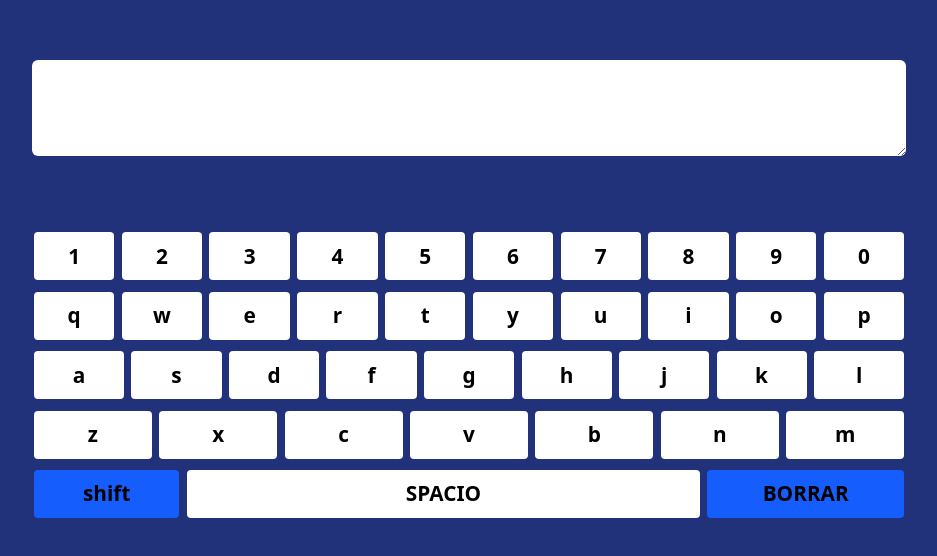
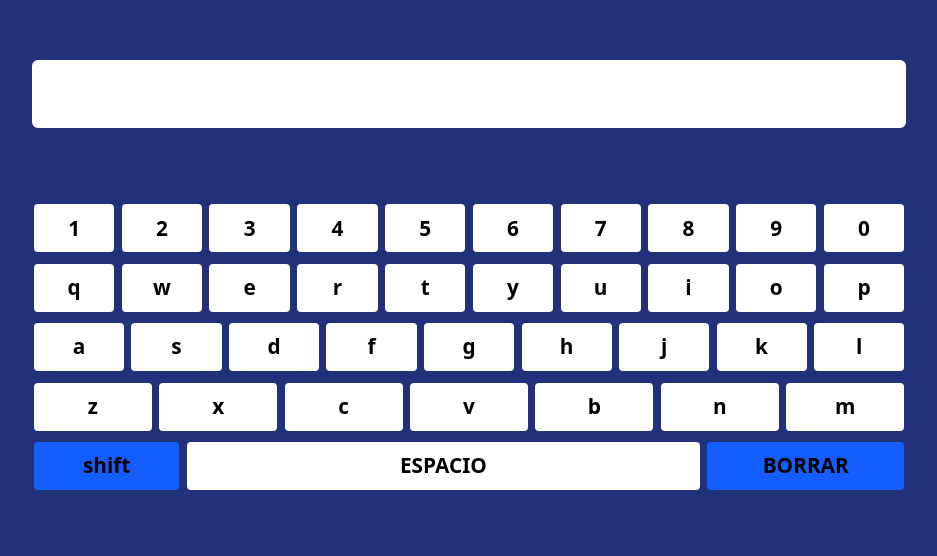
Before and after one commit to Eureka-projectFactoriaF5/buzon-inteligente-LOCKER, a React (Vite) app: page / in a window 1280 px wide. Shown: the part 238-794 px from the top of the page, without its empty margins (171-1108 px from the left). Built offline with nearby package versions, Linux system fonts and the light colour scheme.

Commit message:
hotfix space key, change textarea for input and insert max-lenght 8 characters and added onChange event

```diff
--- a/src/components/keyboard/Keyboard.jsx
+++ b/src/components/keyboard/Keyboard.jsx
@@ -48,17 +48,19 @@ export const Keyboard = () => {
                 className={`p-[0.9%] size-12 m-[0.2%] transition-colors rounded-sm text-blue text-[1.3rem] font-[700]
                     ${specialStyles[key] || 'bg-white hover:bg-blue-200 flex-1'}`}
                     >
-                {key === 'space' ? 'SPACIO' : key === 'enter' ? 'INTRO' : key === 'erase' ? 'BORRAR' : isCapsLock ? key.toUpperCase() : key.toLowerCase()}
+                {key === 'space' ? 'ESPACIO' : key === 'enter' ? 'INTRO' : key === 'erase' ? 'BORRAR' : isCapsLock ? key.toUpperCase() : key.toLowerCase()}
             </button>
         );
     };
 
     return (
         <form onSubmit={handleSubmit} className="bg-blue flex flex-col  items-center  mt-[22%] p-4 ">
-            <textarea
+            <input
+                type="text"
+                maxLength="8"
                 value={text}
-                readOnly
-                className="w-[70%] tracking-wider text-center rounded-md bg-white  text-blue-800 text-[2rem] font-bold "
+                onChange={(e) => setText(e.target.value)}
+                className="w-[70%] p-[0.8%] tracking-wider text-center rounded-md bg-white  text-blue-800 text-[2rem] font-bold "
             />
             <div className="bg-blue rounded-lg space-y-2 mt-[6%] w-[70%]">
                 {[numbers, ...letters].map((row, i) => (
```
